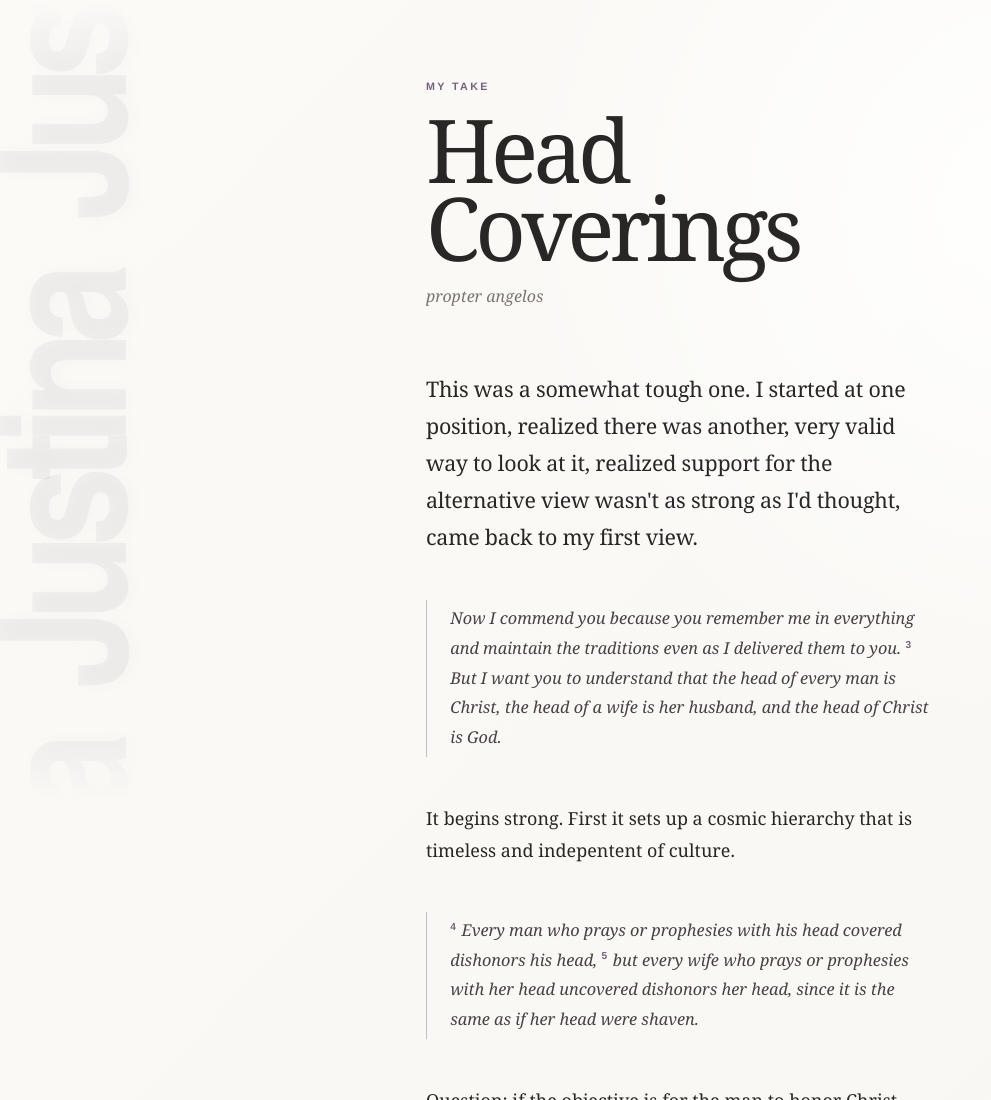
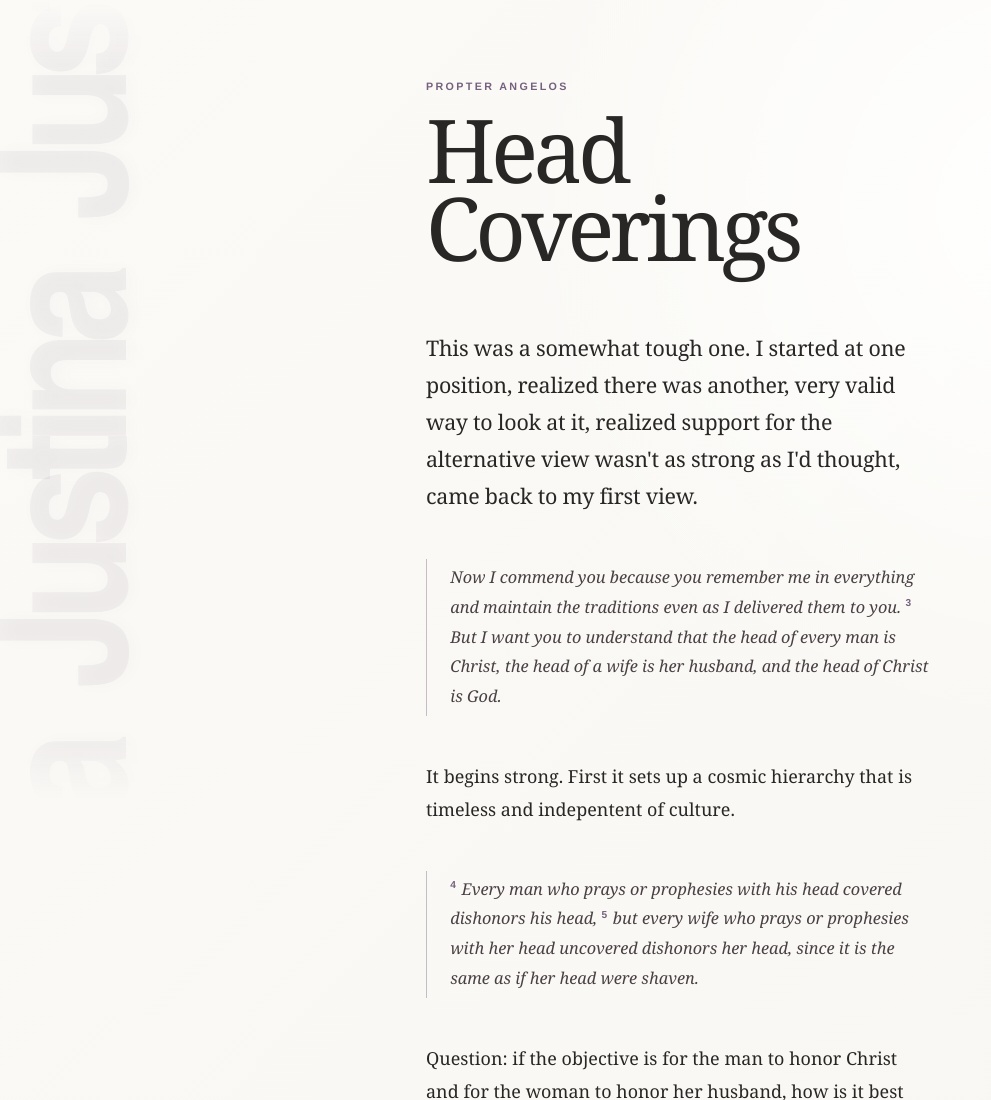
Before and after one commit to thearchdelta/headcoverings, a plain HTML site: page index.html in a window 1280 px wide. Shown: the top 1100 px of the page, without its empty margins (0-991 px from the left). Drawn offline with Linux system fonts and the light colour scheme.

Commit message:
relocate propter angelos

```diff
--- a/index.html
+++ b/index.html
@@ -589,7 +589,7 @@
     <header>
 
       <div class="kicker">
-        My take
+        propter angelos
       </div>
 
       <h1>
@@ -598,7 +598,7 @@
       </h1>
 
       <div class="subtitle">
-        propter angelos
+
       </div>
 
     </header>
```
